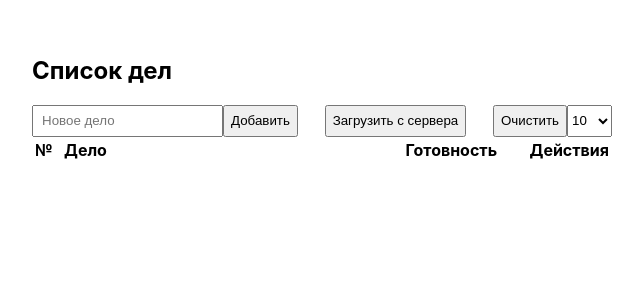
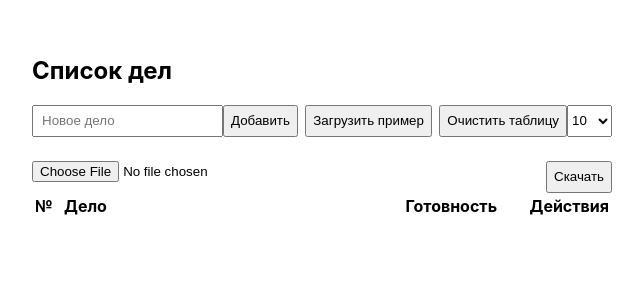
Before and after one commit to adzaker/todolist, a React (Create React App) app: page / in a window 1280 px wide. Shown: the top 300 px of the page, without its empty margins (24-667 px from the left). Built offline with nearby package versions, Linux system fonts and the light colour scheme.

Commit message:
loader-preloader-pomidoder-zaebalsa_s_nim_uzhe

```diff
--- a/src/App.css
+++ b/src/App.css
@@ -133,6 +133,10 @@
   width: 120px;
 }
 
+#file {
+  padding-left: 0;
+}
+
 span.id {
   color: #aaa;
   display: inline-block;
@@ -140,10 +144,18 @@ span.id {
   font-size: 75%;
 }
 
-#preloader {
+.preloader__container {
+  position: fixed;
+  top: 0;
+  left: 0;
+  width: 100vw;
+  height: 100vh;
   display: none;
+  justify-content: center;
+  align-items: center;
+  background-color: rgba(255, 255, 255, .5);
 }
 
-#preloader.active {
-  display: block;
+.preloader__container.-active {
+  display: flex;
 }
--- a/src/Constants/index.js
+++ b/src/Constants/index.js
@@ -17,6 +17,7 @@ export const defaultState = {
   counter: 1,
   showPage: false,
   currentRecord: {},
+  showPreloader: false,
 };
 
 export const types = {
--- a/src/Containers/todoList.js
+++ b/src/Containers/todoList.js
@@ -6,7 +6,7 @@ import Pagination from "../Components/Pagination";
 import PaginationItem from "../Components/PaginationItem";
 import { connect } from 'react-redux';
 import preloaderUrl from '../loader.gif';
-import { addCase, setValue, switchDisable, deleteItem, changePage, loadFromServer, clearTable, showDetails, changeDetailsCount } from '../Actions';
+import { addCase, setValue, switchDisable, deleteItem, changePage, loadFromServer, clearTable, showDetails, changeDetailsCount, switchPreloader } from '../Actions';
 
 class TodoList extends React.Component {
   addCase(e) {
@@ -45,13 +45,14 @@ class TodoList extends React.Component {
   }
 
   switchPreloader() {
-    const preloader = document.getElementById('preloader');
-    preloader.classList.contains('active') ? preloader.classList.remove('active') : preloader.classList.add('active');
+    let {dispatch} = this.props;
+    dispatch(switchPreloader());
   }
 
-  loadFromServer() {
+  loadFromServer(url) {
     let {dispatch} = this.props;
-    fetch('/json/records.json')
+    dispatch(clearTable());
+    fetch(url)
     .then((response) => {
       this.switchPreloader();
       return response.json();
@@ -64,8 +65,42 @@ class TodoList extends React.Component {
 
   clearTable() {
     let {dispatch} = this.props;
+    this.switchPreloader();
     dispatch(clearTable());
     this.props.history.push(`/`);
+    setTimeout(() => {
+      this.switchPreloader();
+    }, 200)
+  }
+
+  uploadFile(e) {
+    const file = e.target.files[0];
+    const reader = new FileReader();
+    if (!~file.type.indexOf('json')) {
+      return false;
+    }
+    reader.onload = () => {
+      const data = reader.result;
+      this.loadFromServer(data);
+    };
+    reader.readAsDataURL(file);
+    e.target.value = "";
+  }
+
+  downloadFile() {
+    const {records} = this.props.records;
+    // console.log(records.join());
+    const jsonObject = {"records":[...records]};
+    const a = document.createElement("a");
+    a.style.display = "none";
+    document.body.appendChild(a);
+    a.href = window.URL.createObjectURL(
+        new Blob([JSON.stringify(jsonObject, null, 2)], {type : 'application/json'})
+    );
+    a.setAttribute('download', 'userRecords.json');
+    a.click();
+    window.URL.revokeObjectURL(a.href);
+    document.body.removeChild(a);
   }
 
   changeDetailsCount(e) {
@@ -89,8 +124,8 @@ class TodoList extends React.Component {
           <h2>Список дел</h2>
           <div className="headerForm">
             <ActionForm addCase={this.addCase.bind(this)} />
-            <button className="loadFromServer" onClick={this.loadFromServer.bind(this)}>Загрузить с сервера</button>
-            <button className="clearButton" onClick={this.clearTable.bind(this)}>Очистить</button>
+            <button className="loadFromServer" onClick={this.loadFromServer.bind(this, '/json/records.json')}>Загрузить пример</button>
+            <button className="clearButton" onClick={this.clearTable.bind(this)}>Очистить таблицу </button>
             <select defaultValue={10} onChange={this.changeDetailsCount.bind(this)}>
               <option value="5">5</option>
               <option value="10">10</option>
@@ -98,6 +133,10 @@ class TodoList extends React.Component {
               <option value="50">50</option>
               <option value="100">100</option>
             </select>
+          </div>
+          <div className="headerForm" style={{marginTop: 24}}>
+            <input type="file" id="file" onChange={this.uploadFile.bind(this)}/>
+            <button className="clearButton" id="download" onClick={this.downloadFile.bind(this)}>Скачать</button>
           </div>
         </header>
         <main>
@@ -128,7 +167,9 @@ class TodoList extends React.Component {
             })()}
           </Pagination>
         </main>
+        <div className={`preloader__container ${props.showPreloader ? '-active' : ''}`}>
           <img src={preloaderUrl} className="" id="preloader" alt=""/>
+        </div>
       </div>
     )
   }
--- a/src/Reducer/index.js
+++ b/src/Reducer/index.js
@@ -33,6 +33,10 @@ export function todo(state = defaultState, action){
       newState.activePage = action.value;
       return newState;
     case types.LOAD_FROM_SERVER:
+      if (!action.records) {
+        alert('Неверный формат данных');
+        return newState;
+      }
       const receivedRecords = [...action.records];
       let counter = newState.counter;
       let oldRecords = [];
@@ -69,6 +73,10 @@ export function todo(state = defaultState, action){
       newState.maxItemsOnPage = action.value;
       newState.activePage = 1;
       return newState;
+    case types.SWITCH_PRELOADER:
+      newState.showPreloader = !newState.showPreloader;
+      console.log(newState.showPreloader);
+      return newState;
     default:
       return state
   }
```
Also changed, not shown: public/json/userRecords.json (added, +34 -0 lines). Lines whose indentation alone changed are shown as unchanged.
